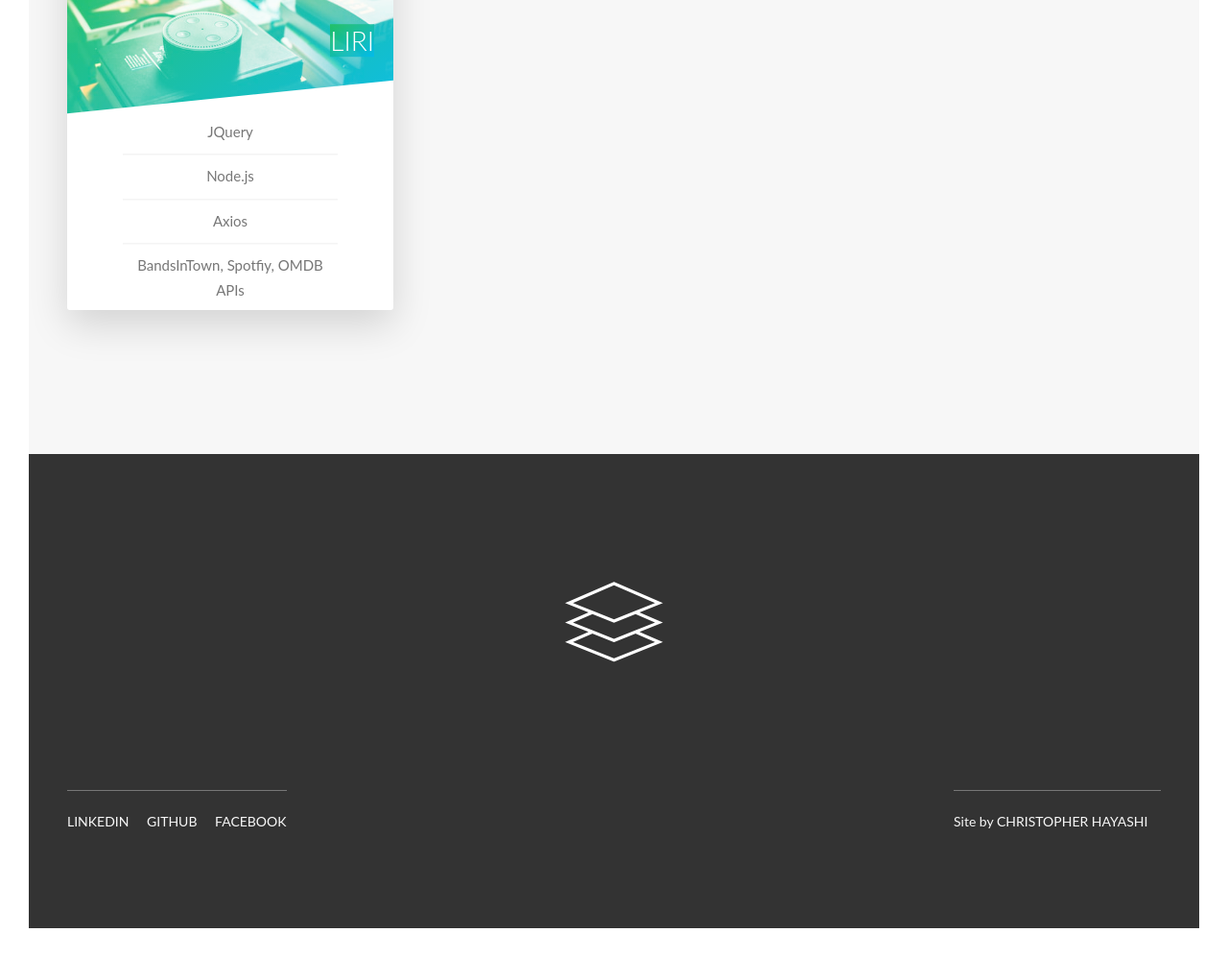
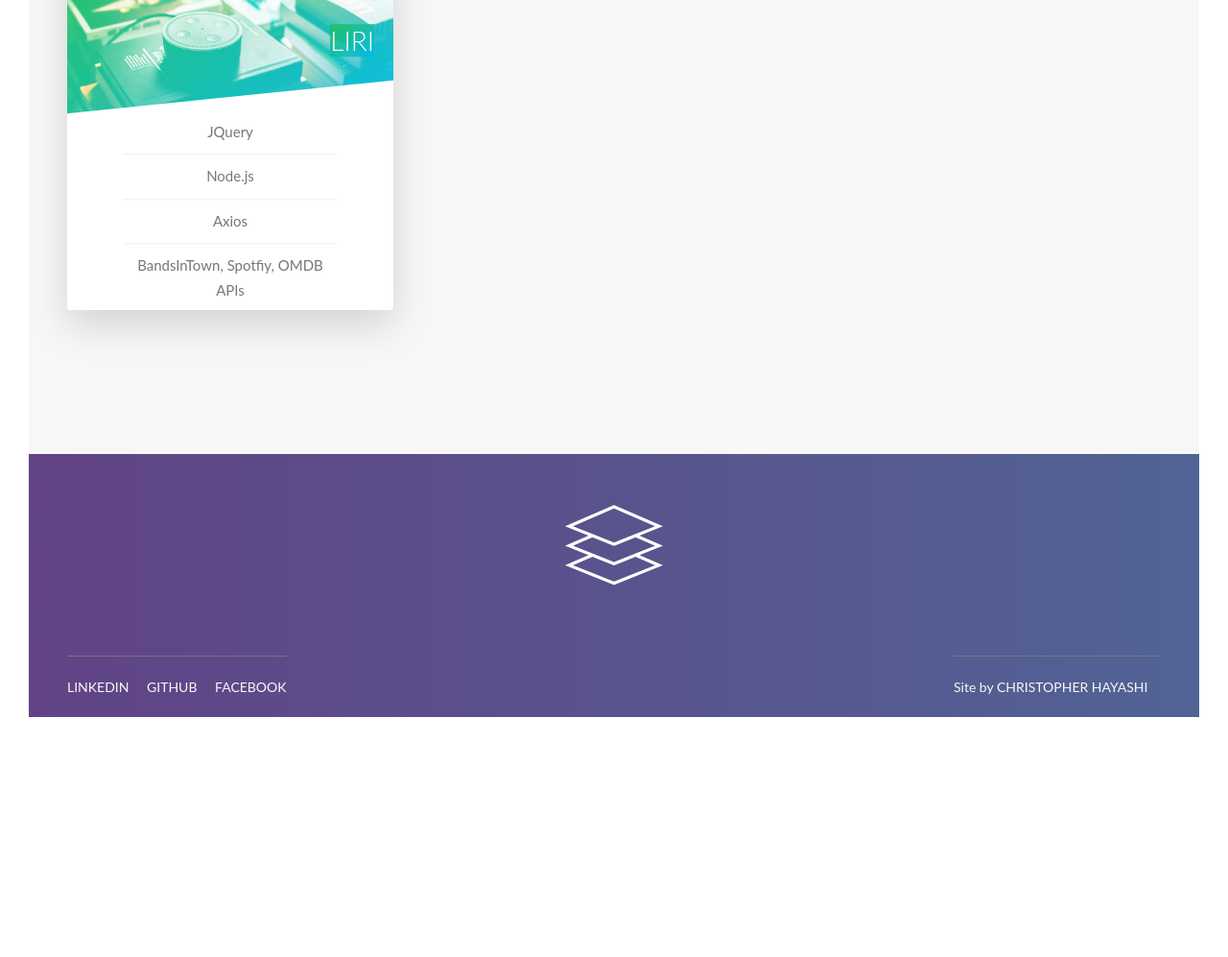
Before and after one commit to Chris-Hayashi/Official-Portfolio, a website: page index.html in a window 1280 px wide. Shown: the part 3335-4332 px from the top of the page at 96% size. After the commit the page ends 4112 px from the top, so only its background shows below. Drawn offline with nearby package versions, Linux system fonts and the light colour scheme.

Commit message:
changed color of footer to purple

```diff
--- a/sass/abstracts/_variables.scss
+++ b/sass/abstracts/_variables.scss
@@ -31,6 +31,9 @@ $color-black:#000;
 $color-grey-gradient-1: #5e5e5c;
 $color-grey-gradient-2: #9dc5c3;
 
+$color-footer-light: #614385;
+$color-footer-dark: #516395;
+
 
 // FONT
 $default-font-size: 1.6rem;
--- a/sass/components/_card.scss
+++ b/sass/components/_card.scss
@@ -231,7 +231,7 @@
         }
 
         &__details {
-            padding: 6rem 3rem 3rem 0;
+            padding: 6rem 3rem 0 3rem;
 
             ul {
                 li {
--- a/sass/layout/_footer.scss
+++ b/sass/layout/_footer.scss
@@ -1,6 +1,6 @@
 .footer {
-    background-color: $color-grey-dark-2;
-    padding: 10rem 0;
+    background-image: linear-gradient(to right, $color-footer-light, $color-footer-dark);
+    padding: 2rem 0;
     font-size: 1.4rem;
     color: $color-grey-light-1;
 
@@ -10,7 +10,7 @@
 
     &__logo-box {
         text-align: center;
-        margin-bottom: 8rem;
+        margin-bottom: 2rem;
 
         @include respond(tab-port) {
             margin-bottom: 6rem;
@@ -54,7 +54,6 @@
         &:link,
         &:visited {
             color: $color-grey-light-1;
-            background-color: $color-grey-dark-2;
             text-decoration: none;
             text-transform: uppercase;
             display: inline-block;
```
Also changed, not shown: assets/css/style.css.
